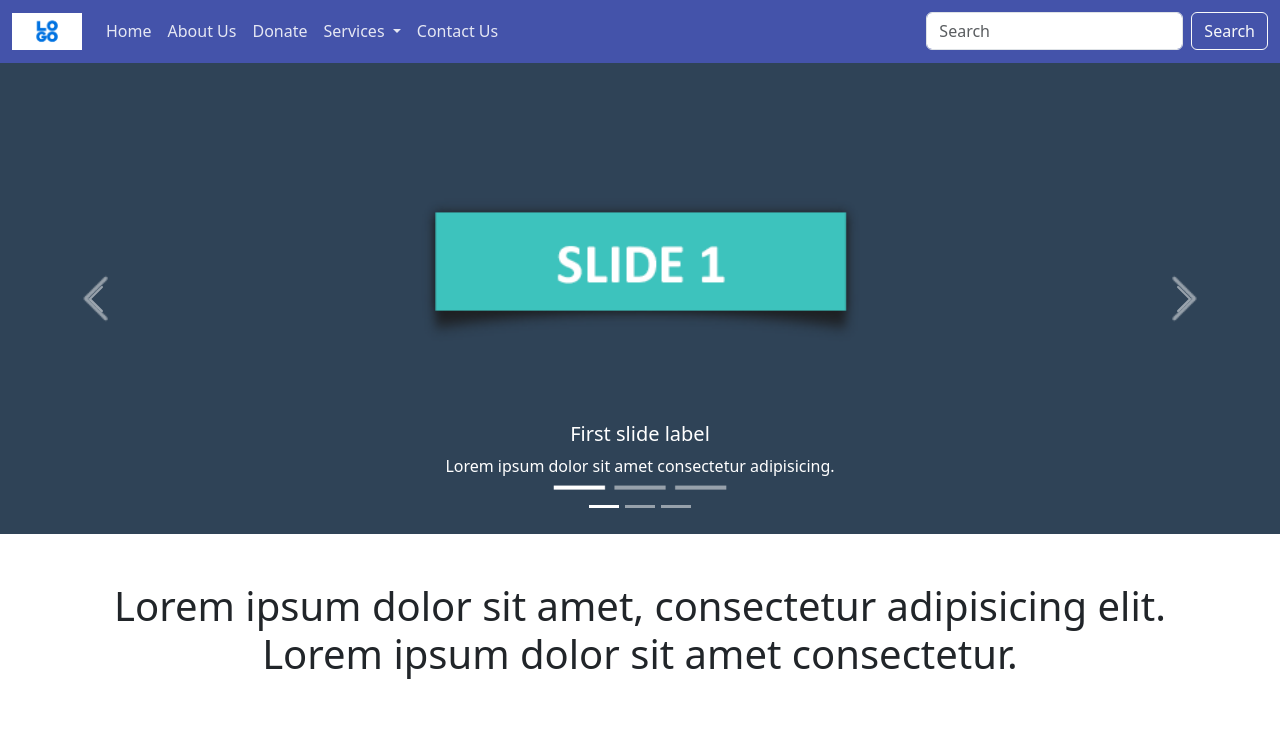
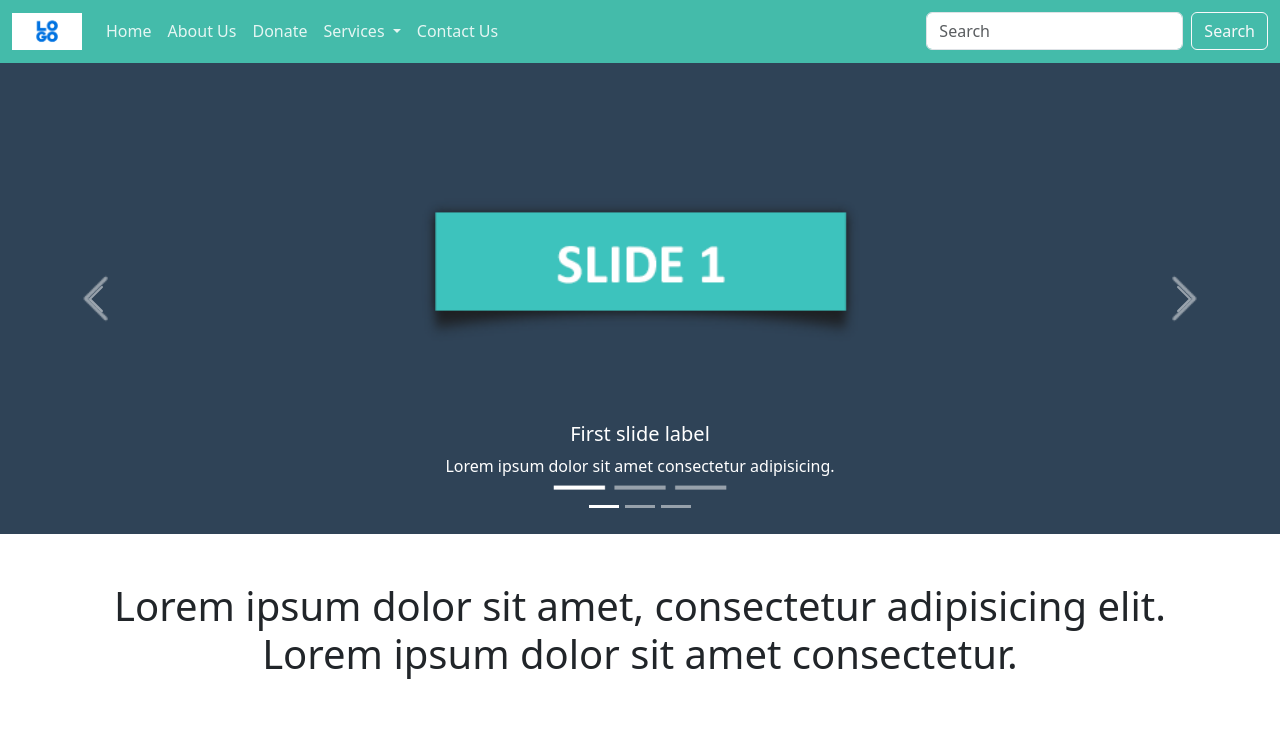
Before and after one commit to RAGHAVGUPTA24/Bootstrap-project, a plain HTML site: page index.html in a window 1280 px wide. Shown: the top 743 px of the page. Drawn offline with nearby package versions, Linux system fonts and the light colour scheme.

Commit message:
background colour of navbar chnaged

```diff
--- a/index.html
+++ b/index.html
@@ -22,7 +22,7 @@
     <!-- navbar -->
     <nav
       class="navbar navbar-expand-lg navbar-dark"
-      style="background-color: #4453aa"
+      style="background-color: #44bbaa"
     >
       <div class="container-fluid">
         <a class="navbar-brand" href="#">
```
